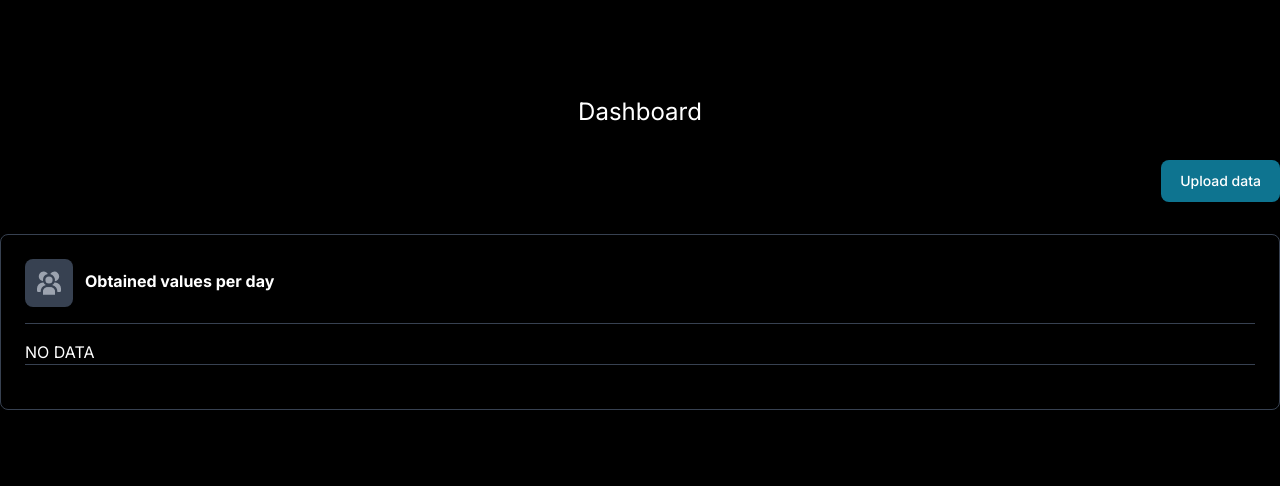
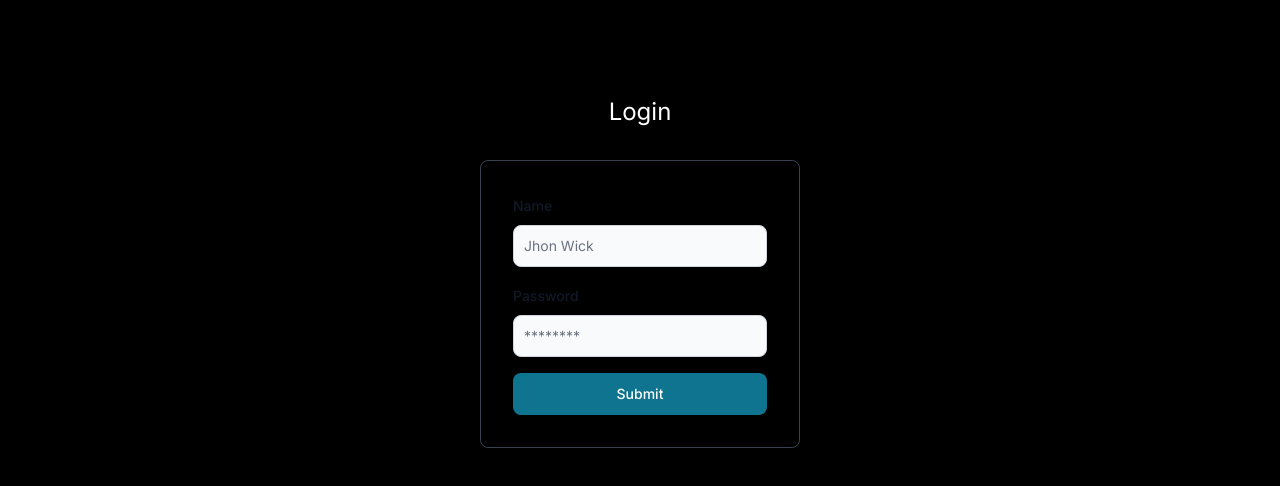
Before and after one commit to microboxlabs/nextjs-metrics-viewer, a Next.js app in the folder nextjs-metrics-viewer/: page / in a window 1280 px wide. Shown: the top 486 px of the page. Built offline with nearby package versions, Linux system fonts and the light colour scheme.

Commit message:
login page and session login

```diff
--- /dev/null
+++ b/nextjs-metrics-viewer/app/dashboard/page.tsx
@@ -0,0 +1,18 @@
+import dynamic from "next/dynamic";
+
+const DynamicMetricsSection = dynamic(
+  () => import("@/components/MetricsSection"),
+  {
+    ssr: false,
+  },
+);
+
+export default function Home() {
+  return (
+    <main className="flex min-h-screen flex-col items-center gap-8 bg-black py-24">
+      <h1 className="text-2xl text-white">Dashboard</h1>
+
+      <DynamicMetricsSection />
+    </main>
+  );
+}
--- a/nextjs-metrics-viewer/app/page.tsx
+++ b/nextjs-metrics-viewer/app/page.tsx
@@ -1,18 +1,11 @@
-import dynamic from "next/dynamic";
-
-const DynamicMetricsSection = dynamic(
-  () => import("@/components/MetricsSection"),
-  {
-    ssr: false,
-  },
-);
+import LoginForm from "@/components/LoginForm";
 
 export default function Home() {
   return (
     <main className="flex min-h-screen flex-col items-center gap-8 bg-black py-24">
-      <h1 className="text-2xl text-white">Dashboard</h1>
+      <h1 className="text-2xl text-white">Login</h1>
 
-      <DynamicMetricsSection />
+      <LoginForm />
     </main>
   );
 }
--- /dev/null
+++ b/nextjs-metrics-viewer/components/LoginForm.tsx
@@ -0,0 +1,51 @@
+"use client";
+import { signIn } from "next-auth/react";
+import { Button, Label, TextInput } from "flowbite-react";
+import { useState } from "react";
+
+export default function LoginForm() {
+  const [error, setError] = useState(false);
+
+  const formAction = async (formData: FormData) => {
+    const formCredentials = Object.fromEntries(formData);
+    const response = await signIn("credentials", {
+      ...formCredentials,
+      redirect: false,
+    });
+    if (response?.error) setError(true);
+  };
+  return (
+    <div className="w-1/4 rounded-lg border border-gray-700 p-8">
+      <form className="flex max-w-md flex-col gap-4" action={formAction}>
+        <div>
+          <div className="mb-2 block">
+            <Label htmlFor="name" value="Name" />
+          </div>
+          <TextInput
+            id="name"
+            name="name"
+            type="text"
+            placeholder="Jhon Wick"
+            required
+          />
+        </div>
+        <div>
+          <div className="mb-2 block">
+            <Label htmlFor="password" value="Password" />
+          </div>
+          <TextInput
+            id="password"
+            name="password"
+            type="password"
+            placeholder="********"
+            required
+          />
+        </div>
+
+        <Button type="submit">Submit</Button>
+      </form>
+
+      {error && <p className="mt-2 text-red-500">Wrong credentials</p>}
+    </div>
+  );
+}
```
Also changed, not shown: nextjs-metrics-viewer/auth.ts (+31 -1 lines).
